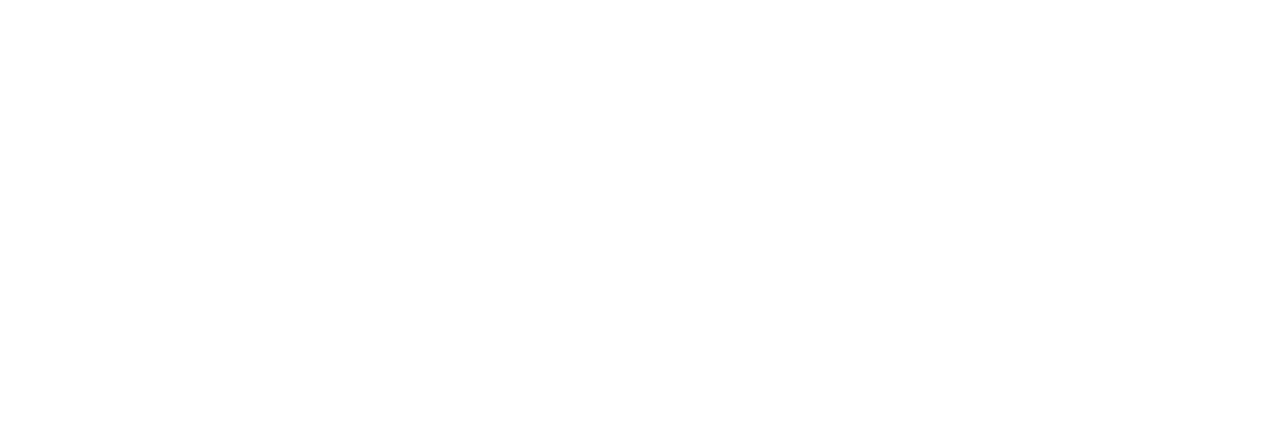
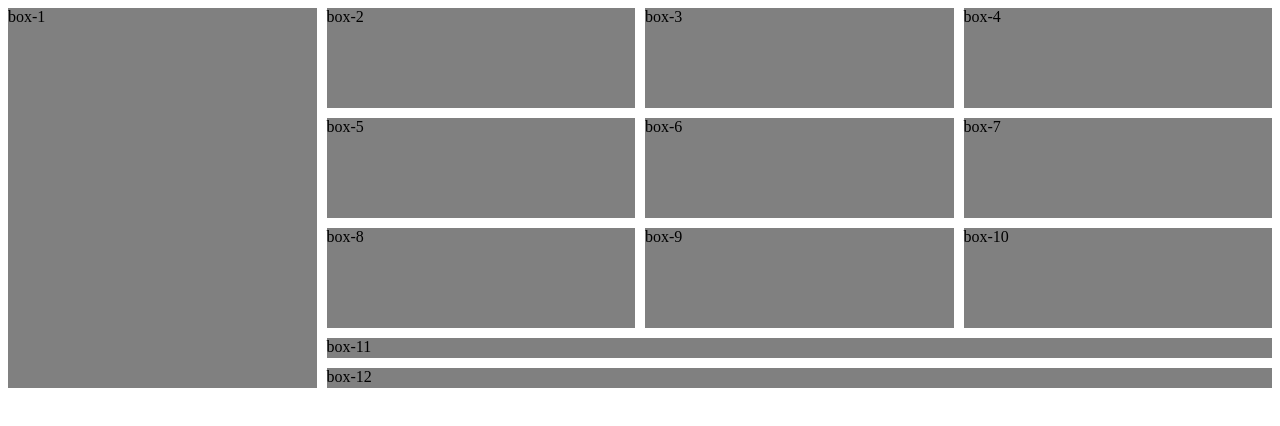
Before and after one commit to TousifNuhan/Grid-layout, a plain HTML site: page index.html in a window 1280 px wide. Drawn offline with Linux system fonts and the light colour scheme.

Commit message:
Completed

```diff
--- a/index.css
+++ b/index.css
@@ -0,0 +1,18 @@
+.container{
+    display: grid;
+    grid-template-columns: repeat(4,1fr);
+    gap: 10px;
+    grid-template-rows: repeat(3,100px) 20px 20px;
+}
+.box{
+    background-color: gray;
+
+}
+
+#box-1{
+    grid-row: span 5;
+}
+
+#box-11,#box-12{
+    grid-column: span 3;
+}
--- a/index.html
+++ b/index.html
@@ -4,8 +4,22 @@
     <meta charset="UTF-8">
     <meta name="viewport" content="width=device-width, initial-scale=1.0">
     <title>Responsive Grid Layout</title>
+    <link rel="stylesheet" href="index.css">
 </head>
 <body>
-
+     <div class="container">
+        <div class="box" id="box-1">box-1</div>
+        <div class="box" id="box-2">box-2</div>
+        <div class="box" id="box-3">box-3</div>
+        <div class="box" id="box-4">box-4</div>
+        <div class="box" id="box-5">box-5</div>
+        <div class="box" id="box-6">box-6</div>
+        <div class="box" id="box-7">box-7</div>
+        <div class="box" id="box-8">box-8</div>
+        <div class="box" id="box-9">box-9</div>
+        <div class="box" id="box-10">box-10</div>
+        <div class="box" id="box-11">box-11</div>
+        <div class="box" id="box-12">box-12</div>
+     </div>
 </body>
 </html>
```
